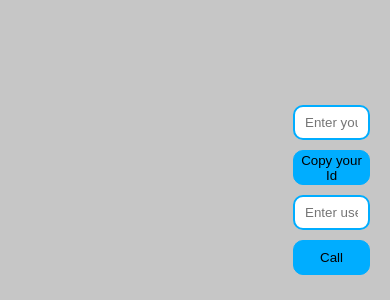
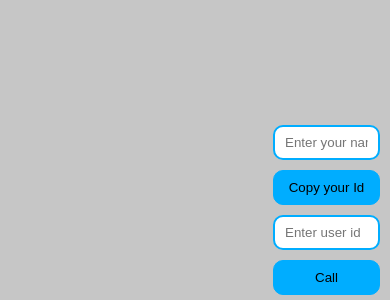
Before and after one commit to girishsawant999/video-chat, a React (Create React App) app in the folder client/: page / in a window 390 px wide. Shown: the part 544-844 px from the top of the page. Built offline with nearby package versions, Linux system fonts and the light colour scheme; no server answers.

Commit message:
fix: CSS issue on mobile devices

```diff
--- a/client/src/App.css
+++ b/client/src/App.css
@@ -4,6 +4,7 @@
   width: 100vw;
   overflow: hidden;
   background: #c6c6c6;
+  position: relative;
 }
 .user-video-div {
   height: 100%;
@@ -45,3 +46,16 @@
   border: 1px solid #00adff;
   margin: 5px 0px;
 }
+@media only screen and (max-width : 768px) {
+  .user-video-div{
+    width: 100%;
+  }
+  .sidebar-div .functions{
+    padding: 0px 10px 0px 0px;
+  }
+  .sidebar-div {
+    position:absolute;
+    right: 0;
+    top: 0;
+  }
+}
--- a/client/src/Components/SocketContext.js
+++ b/client/src/Components/SocketContext.js
@@ -3,7 +3,7 @@ import Peer from "simple-peer";
 import { io } from "socket.io-client";
 const SocketContext = createContext();
 
-const socket = io("http://localhost:5000");
+const socket = io(process.env.REACT_APP_BACKEND_URL);
 
 const ContextProvider = ({ children }) => {
   const [stream, setstream] = useState(null);
```
Also changed, not shown: 1 other file (tests, documents, lock files or other folders).
